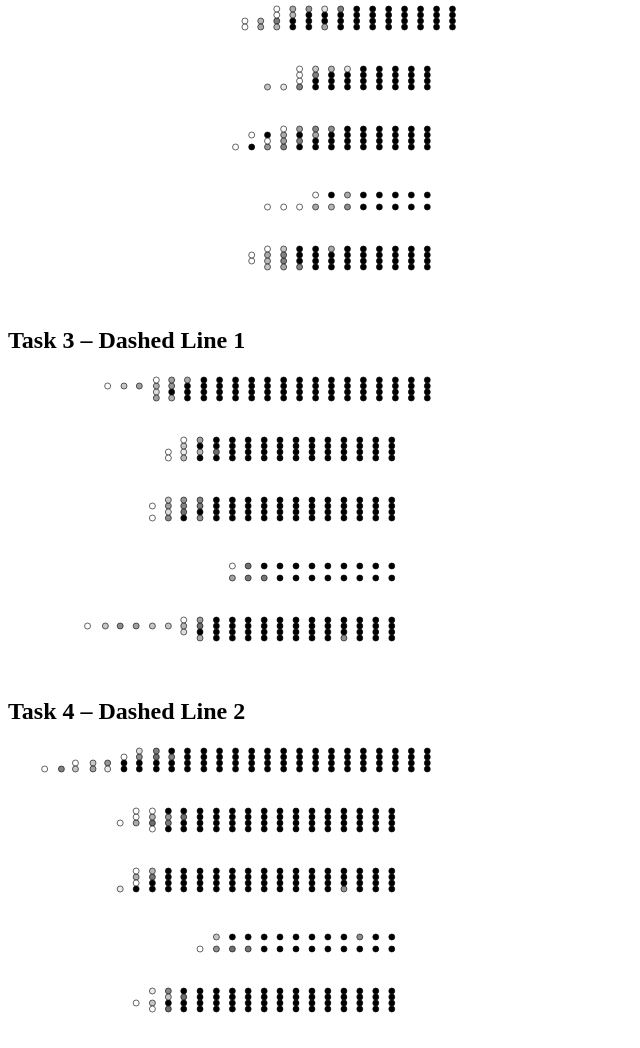
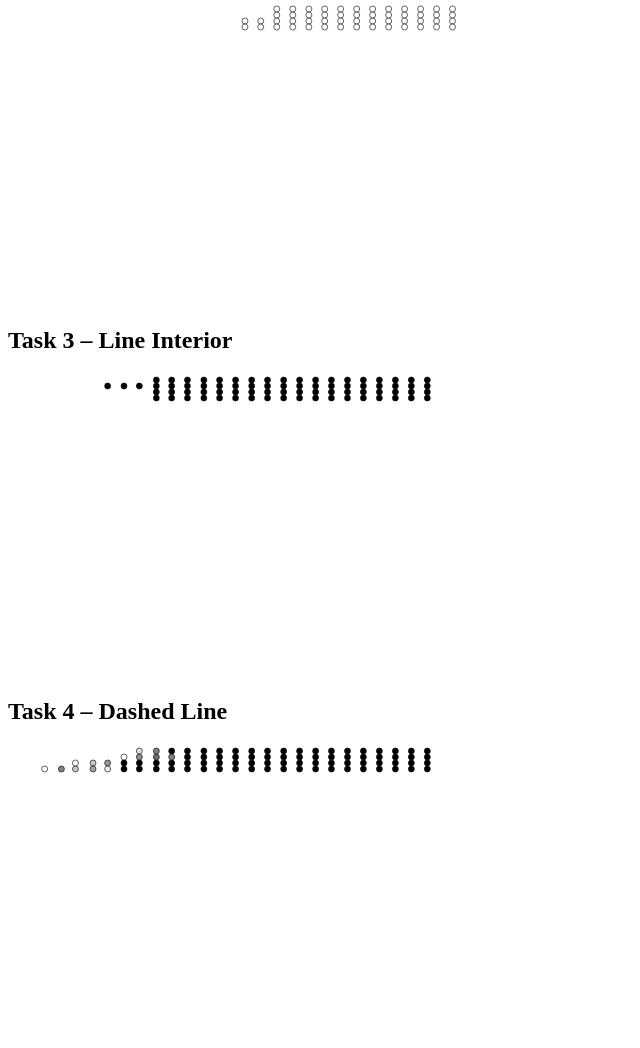
Before and after one commit to floledermann/stimviz, a website: page static/index.html in a window 1280 px wide. Shown: the part 805-1853 px from the top of the page, without its empty margins (0-640 px from the left). Drawn offline with nearby package versions, Linux system fonts and the light colour scheme; files whose address does not match are found by name.

Commit message:
adapt for changes in experiment

```diff
--- a/static/index.html
+++ b/static/index.html
@@ -24,23 +24,19 @@
 <script>
 
 let taskSettings = [
-  { show: false, correct: x => false },
+  { ignore: true, correct: x => false },
+  { ignore: true, correct: x => false },
   { name: "Snellen E",
     param: "size",
     choices: 4,
     correct: trial => trial.condition.angle == trial.response.angle
   },
   { name: "Line Interior",
-    param: "size",
-    choices: 2,
-    correct: trial => trial.condition.centerLine == trial.response.centerLine
+    param: "width",
+    choices: 3,
+    correct: trial => trial.condition.lineCount == trial.response.lineCount
   },
-  { name: "Dashed Line 1",
-    param: "width",
-    choices: 4,
-    correct: trial => trial.condition.label == trial.response.label
-  },
-  { name: "Dashed Line 2",
+  { name: "Dashed Line",
     param: "width",
     choices: 4,
     correct: trial => trial.condition.label == trial.response.label
@@ -63,7 +59,7 @@ let taskSettings = [
 ];
 
 const MIN_USER_ID = 1;
-const MAX_USER_ID = 5;
+const MAX_USER_ID = 1;
 
 let userIds = Array.from({length: MAX_USER_ID - MIN_USER_ID + 1}, (v,k)=>k+MIN_USER_ID);
 
```
